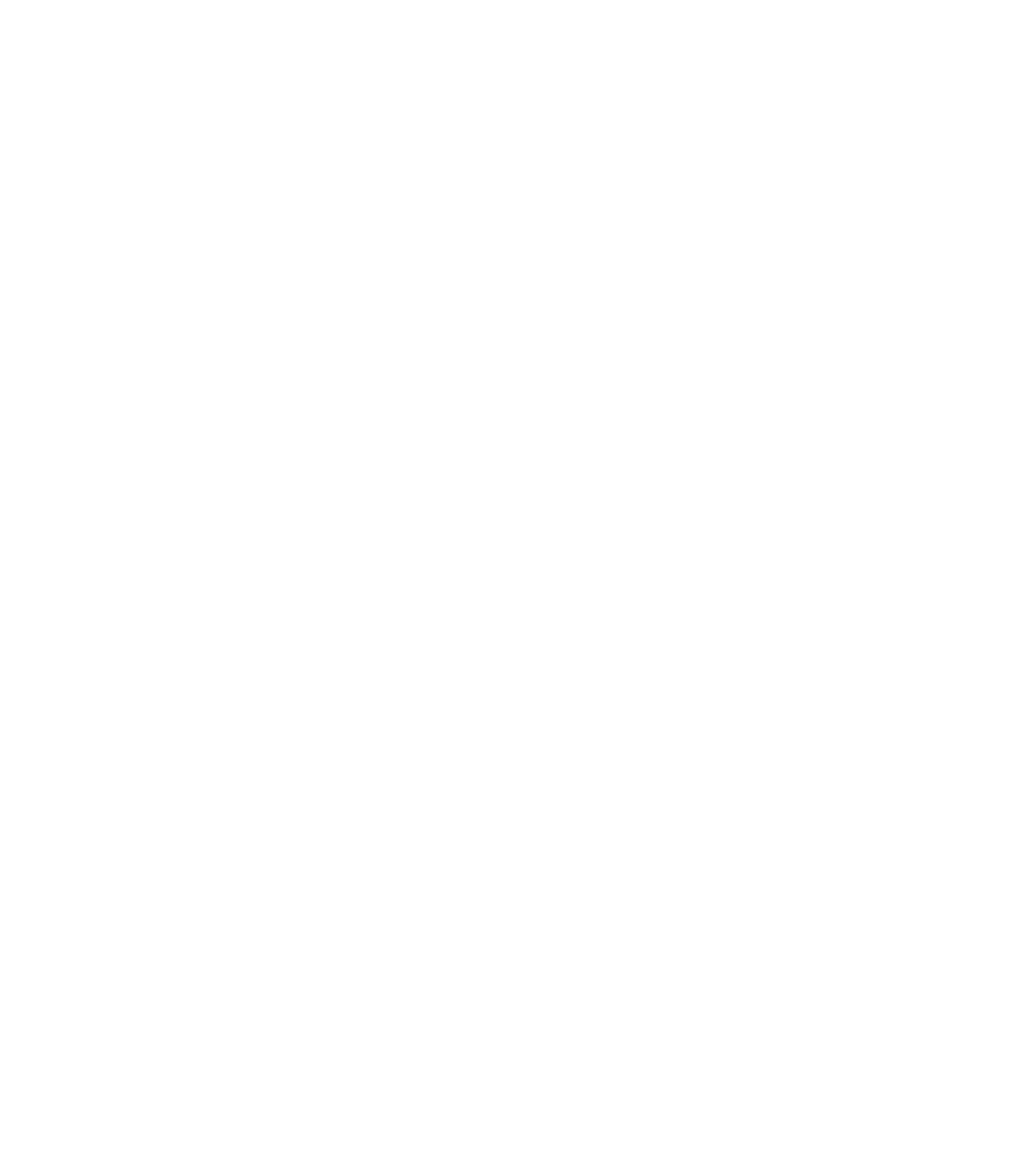
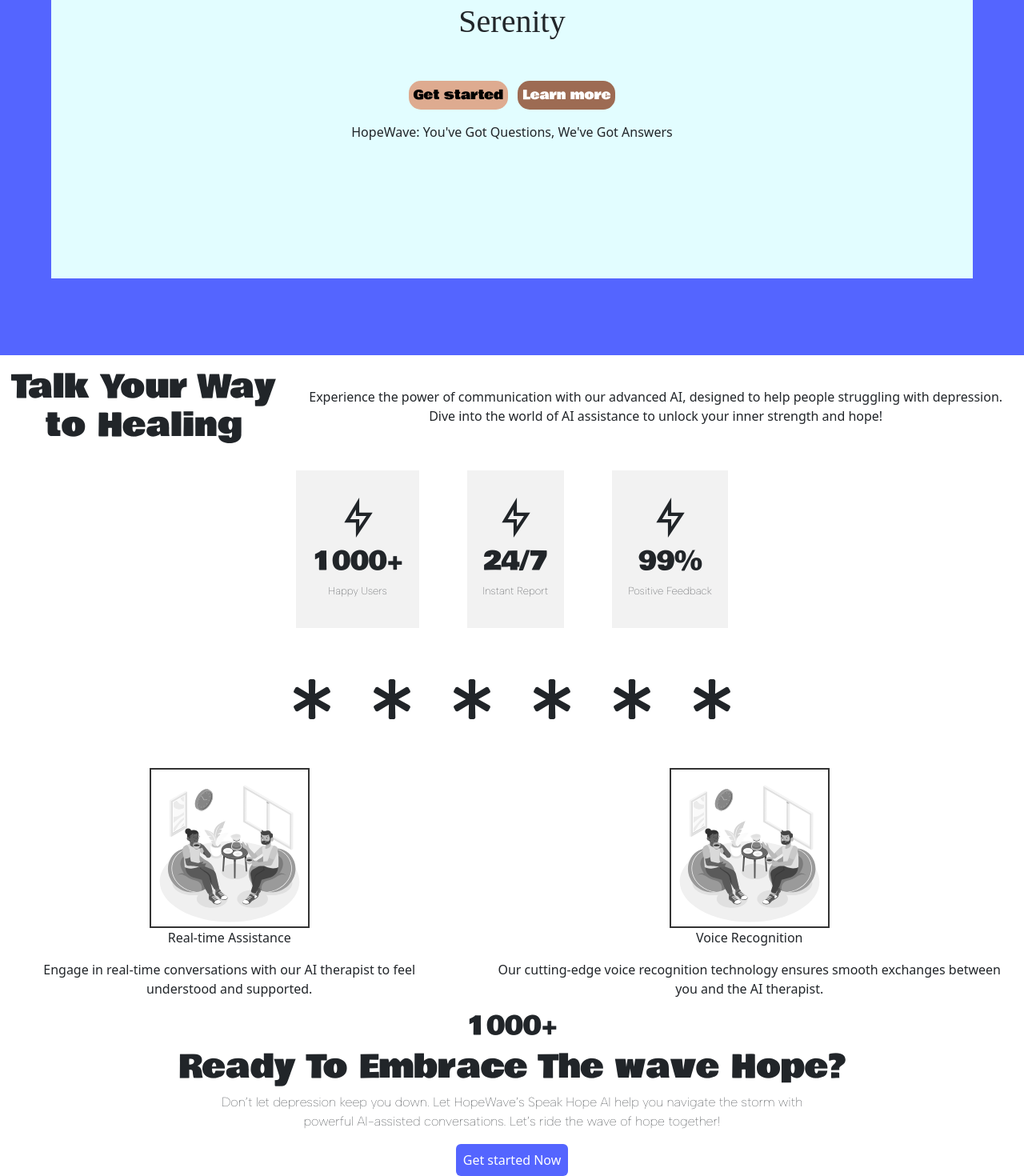
Before and after one commit to lawrahkonwea/speak_hope_front-end, a React (Create React App) app: page / in a window 1280 px wide. Shown: the part 196-1666 px from the top of the page at 80% size. Before the commit the page ends 800 px from the top, so only its background shows below. Built offline with nearby package versions, Linux system fonts and the light colour scheme; a web font is replaced by a local one.

Commit message:
Create single page design

```diff
--- a/src/pages/Homepage.js
+++ b/src/pages/Homepage.js
@@ -1,9 +1,98 @@
 import React from 'react';
+import brainImage from '../images/brain.jpeg';
+import therapy from '../images/therapy.svg'
+import { RiFlashlightLine } from 'react-icons/ri';
+import { FaAsterisk } from 'react-icons/fa'
 
 const Homepage = () => (
+  <>
+  <section className="body-bg pt-5">
+    <div className="bg-div text-center my-3">
+    <div className="logo-image d-flex justify-content-center">
+          <img src={brainImage} alt="" />
+      </div>
+      <h1 className='main_h1 fs-1'>Serenity</h1>
+      <div className='button-div'>
+      <button className='button'>Get started</button>
+      <button className='button2'>Learn more</button>
+    </div>
+    <p className="my-3">HopeWave: You've Got Questions, We've Got Answers</p>
+    </div>
+  </section>
+ <section className='second_section'>
+  <div className=" secondsect_div text-center my-3">
+  <h1 className='second-h1'>Talk Your Way to Healing</h1>
+  <p className="p-4">Experience the power of communication with our advanced AI, designed to help people struggling with depression. Dive into the world of AI assistance to unlock your inner strength and hope!</p>
+  </div>
+  </section>
+  <section className='second_section'>
+  <div className='flex-class d-flex'>
+  <div className="flash text-center">
+    <RiFlashlightLine/>
+    <h2 className='one_thousand'>1000+</h2>
+    <p className='user'>Happy Users</p>
+  </div>
+
+  <div className="flash text-center">
+    <RiFlashlightLine/>
+    <h2 className='one_thousand'>24/7</h2>
+    <p className='user'>Instant Report</p>
+  </div>
+  <div className="flash text-center">
+    <RiFlashlightLine/>
+    <h2 className='one_thousand'>99%</h2>
+    <p className='user'>Positive Feedback</p>
+  </div>
+  </div>
+ </section>
+ <section>
+ <div className='asterisk d-flex text-center'>
+    <div className='asterisk_icon'>
+      <FaAsterisk/>
+    </div>
+    <div className='asterisk_icon'>
+      <FaAsterisk/>
+    </div>
+    <div className='asterisk_icon'>
+      <FaAsterisk/>
+    </div>
+    <div className='asterisk_icon'>
+      <FaAsterisk/>
+    </div>
+    <div className='asterisk_icon'>
+      <FaAsterisk/>
+    </div>
+    <div className='asterisk_icon'>
+      <FaAsterisk/>
+    </div>
+  </div>
+  </section>
   <section>
-    <div>Homepage</div>
+    <div className='therapy d-flex text-center'>
+    <div className="therapy_img">
+          <img src={therapy} alt="" />
+          <p className='therapy_text'>Real-time Assistance</p>
+          <p className='therapy_text'>Engage in real-time conversations with our AI therapist to feel understood and supported.</p>
+      </div>
+      <div className="therapy_img">
+          <img src={therapy} alt="" />
+          <p className='therapy_text'>Voice Recognition</p>
+          <p className='therapy_text'>Our cutting-edge voice recognition technology ensures smooth exchanges between you and the AI therapist.</p>
+      </div>
+    </div>
+
   </section>
+  <section>
+    <div className='hope_div text-center'>
+    <h2 className='one_thousand'>1000+</h2>
+      <h1 className='wave_hope'>Ready To Embrace The wave Hope?</h1>
+      <p className='hope_text'>Don’t let depression keep you down. Let HopeWave’s Speak Hope AI help you navigate the storm with <br></br> powerful AI-assisted conversations. Let’s ride the wave of hope together!</p>
+      <button className='hope_btn'>Get started Now</button>
+    </div>
+  </section>
+
+ </>
+
 );
 
 export default Homepage;
```
